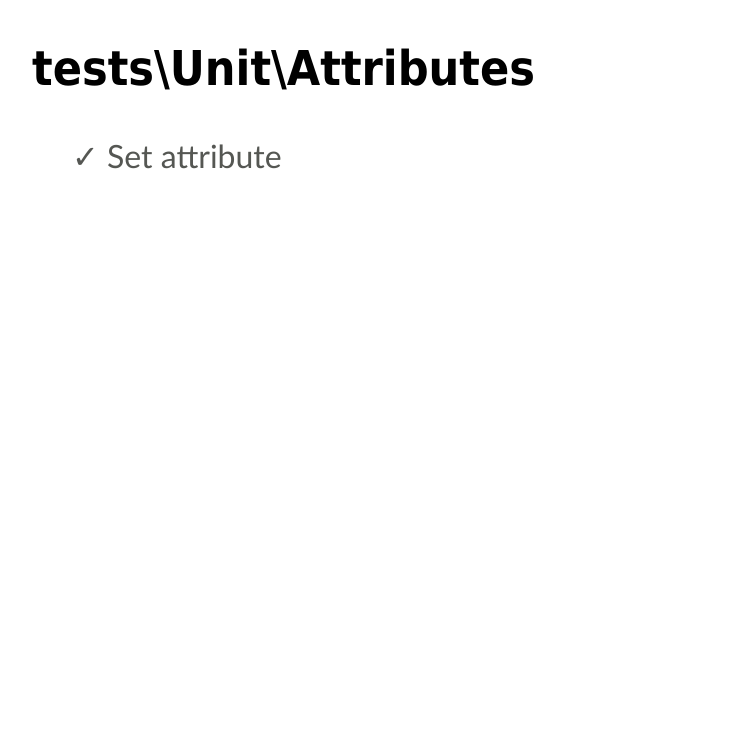
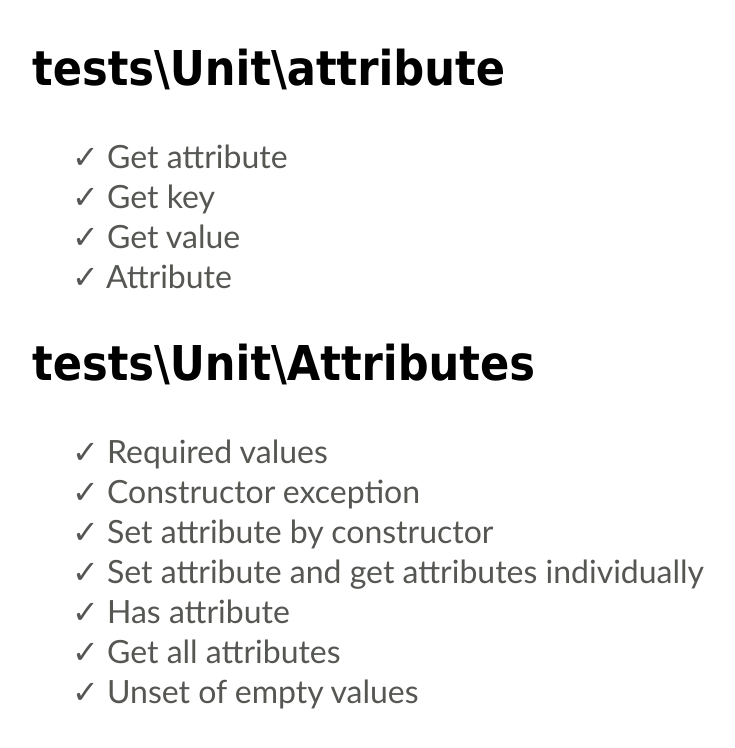
Before and after one commit to vbpupil/attributes, a PHP site: page /docs/logs/testdox.html in a window 1280 px wide. Shown: the top 748 px of the page, without its empty margins (0-735 px from the left). Run offline with PHP 8.4, Linux system fonts and the light colour scheme.

Commit message:
attributes tests completed

```diff
--- a/docs/logs/testdox.html
+++ b/docs/logs/testdox.html
@@ -28,9 +28,22 @@
         </style>
     </head>
     <body>
+        <h2 id="tests\Unit\attributeTest">tests\Unit\attribute</h2>
+        <ul>
+            <li style="color: #555753;">✓ Get attribute</li>
+            <li style="color: #555753;">✓ Get key</li>
+            <li style="color: #555753;">✓ Get value</li>
+            <li style="color: #555753;">✓ Attribute</li>
+        </ul>
         <h2 id="tests\Unit\AttributesTest">tests\Unit\Attributes</h2>
         <ul>
-            <li style="color: #555753;">✓ Set attribute</li>
+            <li style="color: #555753;">✓ Required values</li>
+            <li style="color: #555753;">✓ Constructor exception</li>
+            <li style="color: #555753;">✓ Set attribute by constructor</li>
+            <li style="color: #555753;">✓ Set attribute and get attributes individually</li>
+            <li style="color: #555753;">✓ Has attribute</li>
+            <li style="color: #555753;">✓ Get all attributes</li>
+            <li style="color: #555753;">✓ Unset of empty values</li>
         </ul>
     </body>
 </html>
--- a/src/AttributableInterface.php
+++ b/src/AttributableInterface.php
@@ -13,5 +13,5 @@ interface AttributableInterface
 {
     public function getAttribute($name);
 
-    public function setAttribute($name, Attribute $value);
+    public function setAttribute(Attribute $value);
 }
```
Also changed, not shown: src/Attributes.php (+22 -19 lines), tests/Unit/AttributesTest.php (+99 -14 lines), tests/Unit/AttributeTest.php (renamed from tests/Unit/attributeTest.php), 1 other file.
